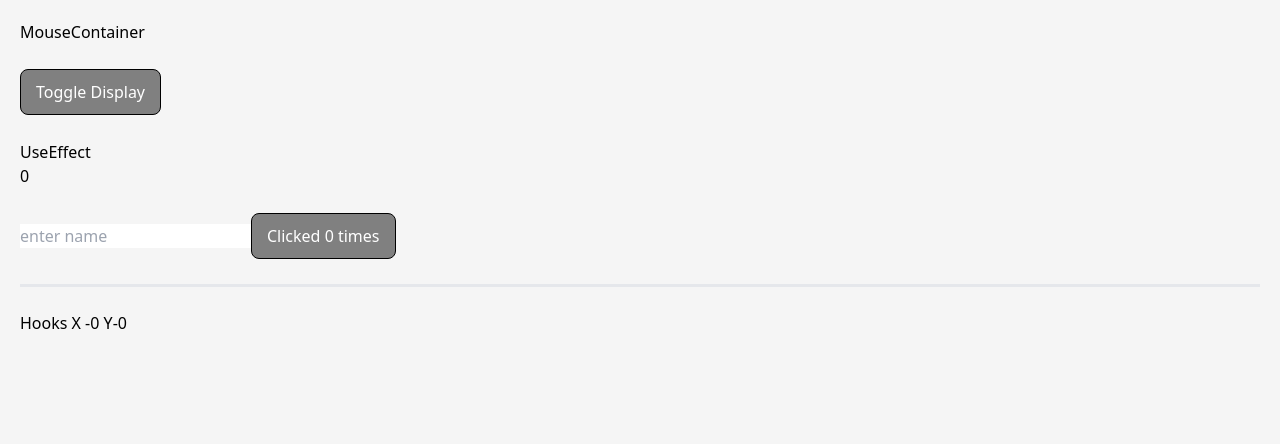
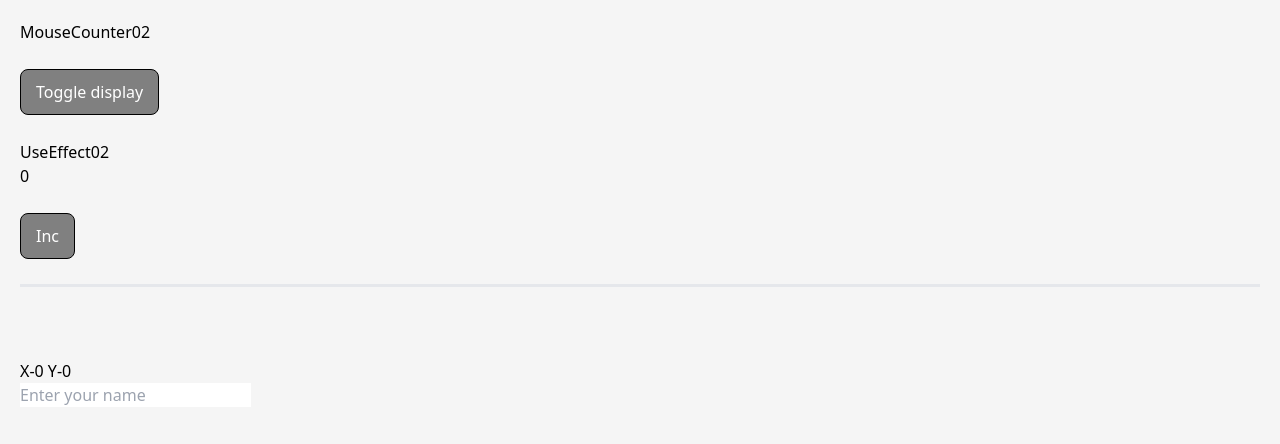
Before and after one commit to Omid-Sargazi/react-project, a React (Create React App) app: page / in a window 1280 px wide. Shown: the top 444 px of the page. Built offline with nearby package versions, Linux system fonts and the light colour scheme.

Commit message:
all about useEffect in react

```diff
--- a/src/App.js
+++ b/src/App.js
@@ -104,6 +104,8 @@
 import UseStateHook03 from "./Componentstwo/useStateHook003";
 import UseState from "./Componentstwo/UseState";
 import UseEffect01 from "./Componentstwo/UseEffect01";
+import UseEffect02 from "./Componentstwo/useEffect02";
+import MouseCounter02 from "./Componentstwo/MouseCounter02";
 import MouseContainer from "./Componentstwo/MouseContainer";
 // import ParentComponent from "./Components/ParentComponent";
 import ParentComponent from "./Components/UseMemo/ParentComponent";
@@ -187,7 +189,9 @@
       {/* ///////////////////////////////////////////// */}
       {/* <UseState /> */}
       {/* <UseEffect01 /> */}
-      <MouseContainer />
+      {/* <MouseContainer /> */}
+      {/* <UseEffect02 /> */}
+      <MouseCounter02 />
     </div>
   );
 };
--- /dev/null
+++ b/src/Componentstwo/MouseCounter02.js
@@ -0,0 +1,13 @@
+import { useState } from "react";
+import UseEffect02 from "./useEffect02";
+const MouseCounter02 = () => {
+  const [display, setDisplay] = useState(true);
+  return (
+    <>
+      <h1>MouseCounter02</h1>
+      <button onClick={() => setDisplay(!display)}>Toggle display</button>
+      {display && <UseEffect02 />}
+    </>
+  );
+};
+export default MouseCounter02;
--- /dev/null
+++ b/src/Componentstwo/useEffect02.js
@@ -0,0 +1,47 @@
+import { useEffect, useState } from "react";
+const UseEffect02 = () => {
+  const [count, setCount] = useState(0);
+  const [name, setName] = useState("");
+  const [x, setX] = useState(0);
+  const [y, setY] = useState(0);
+
+  const logMousePosition = (e) => {
+    console.log("mouse event");
+    setX(e.clientX);
+    setY(e.clientY);
+  };
+  const handleInc = () => {
+    setCount((prev) => prev + 1);
+  };
+
+  const handleName = (e) => {
+    setName(e.target.value);
+  };
+
+  useEffect(() => {
+    document.title = `You Clicked ${count} times}`;
+    console.log("UseEffect was rendered");
+    window.addEventListener("mousemove", logMousePosition);
+    return () => {
+      window.removeEventListener("mousemove", logMousePosition);
+    };
+  });
+  return (
+    <>
+      <h1>UseEffect02</h1>
+      <h2>{count}</h2>
+      <button onClick={handleInc}>Inc</button>
+      <hr />
+      <hr />
+      <hr />
+      <br />
+      <br />
+      <br />
+      <div>
+        X-{x} Y-{y}
+      </div>
+      <input placeholder="Enter your name" onChange={handleName} vale={name} />
+    </>
+  );
+};
+export default UseEffect02;
```
